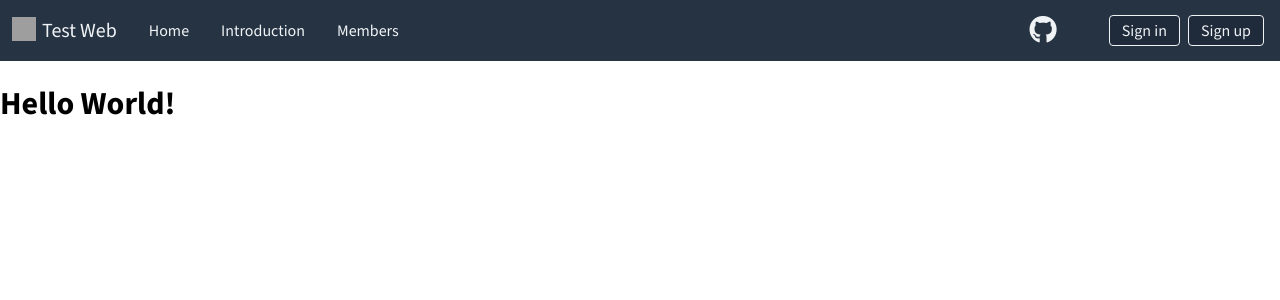
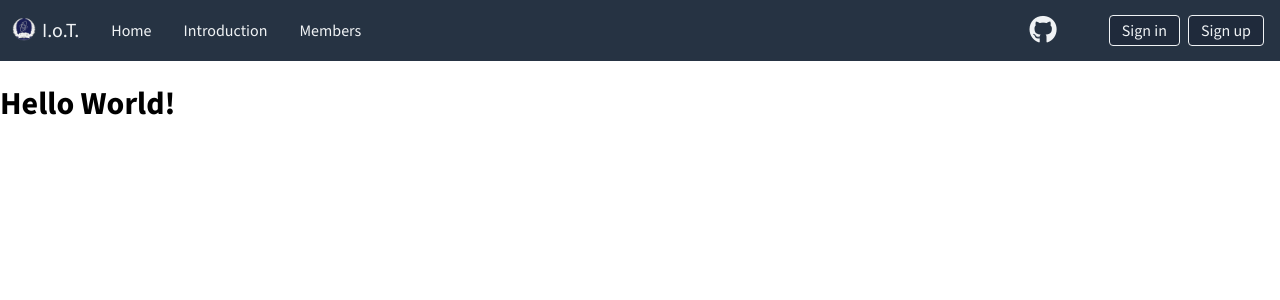
Before and after one commit to nosmeri/fast-api-iot, a FastAPI app: page / in a window 1280 px wide. Shown: the top 300 px of the page. Run offline with FastAPI, Linux system fonts and the light colour scheme; some libraries are stand-ins or nearby versions; grey boxes are pictures that could not be loaded.

Commit message:
refactor: update logo and site name in the navbar

```diff
--- a/templates/base.html
+++ b/templates/base.html
@@ -23,8 +23,8 @@
     <header>
         <nav class="navbar">
             <div class="navbar_logo toggle_menu">
-                <img src="/static/images/icon.png" alt="">
-                <a href="/">Test Web</a>
+                <img src="/static/images/jbsh_icon.png" alt="">
+                <a href="/">I.o.T.</a>
             </div>
 
             <ul class="navbar_menu toggle_menu">
```
